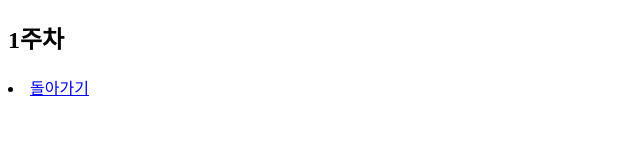
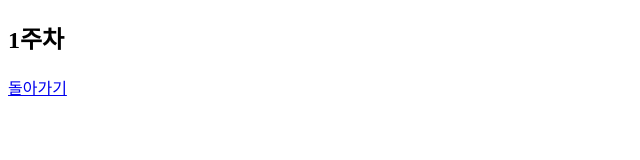
Before and after one commit to eh08060/DC202020251, a plain HTML site: page w1/index.html in a window 1280 px wide. Shown: the full height of the page, 0-640 px from the left. Drawn offline with Linux system fonts and the light colour scheme.

Commit message:
돌아가기 수정

```diff
--- a/w1/index.html
+++ b/w1/index.html
@@ -8,6 +8,6 @@
   </head>
   <body>
     <h2>1주차</h2>
-    <li><a href="../index.html">돌아가기</a></li>
+    <a href="../index.html">돌아가기</a>
   </body>
 </html>
```
Also changed, not shown: w2/index.html (+1 -1 lines), w3/index.html (+1 -1 lines), w6/index.html (+1 -1 lines), w7/index.html (+1 -1 lines), w8/index.html (+1 -1 lines).
